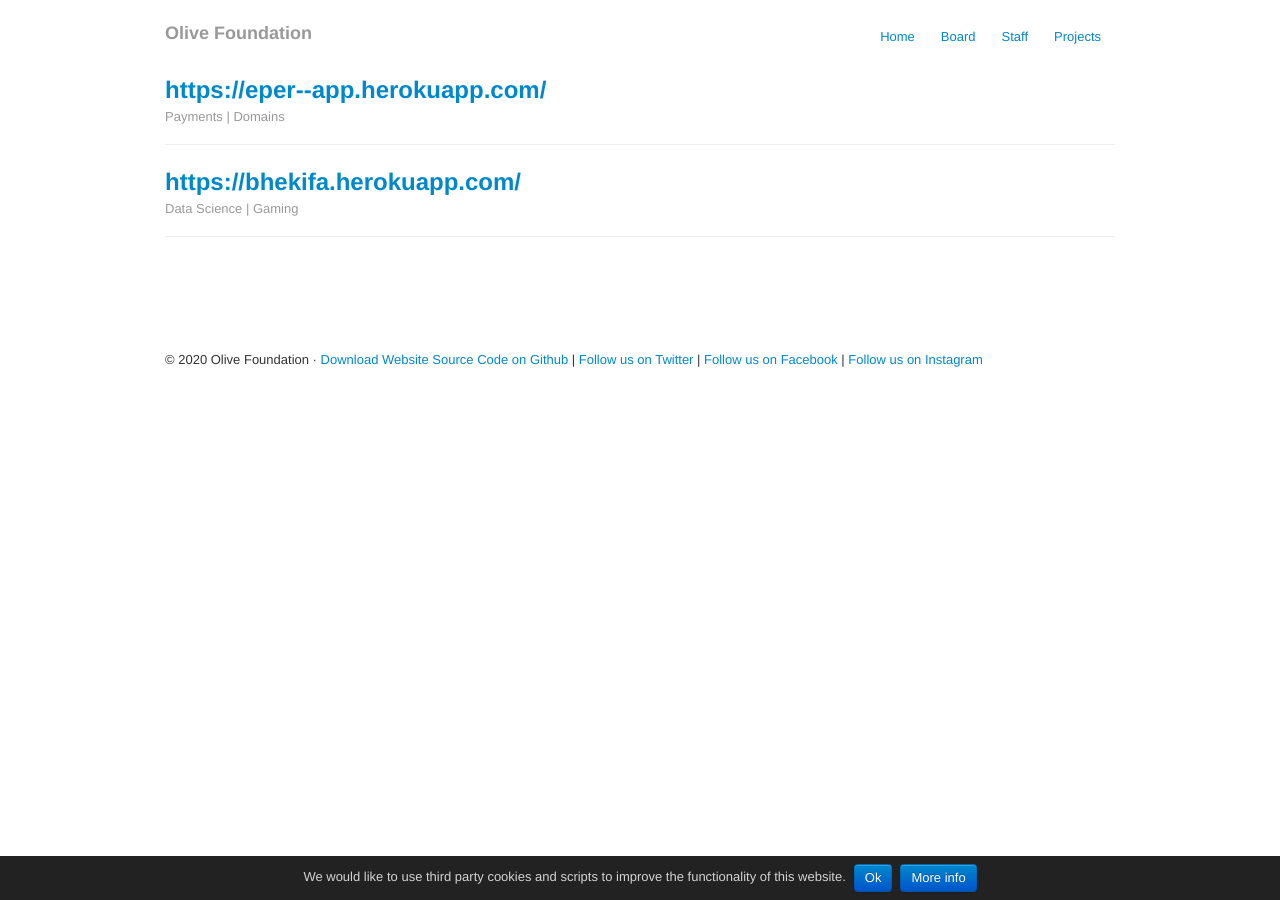
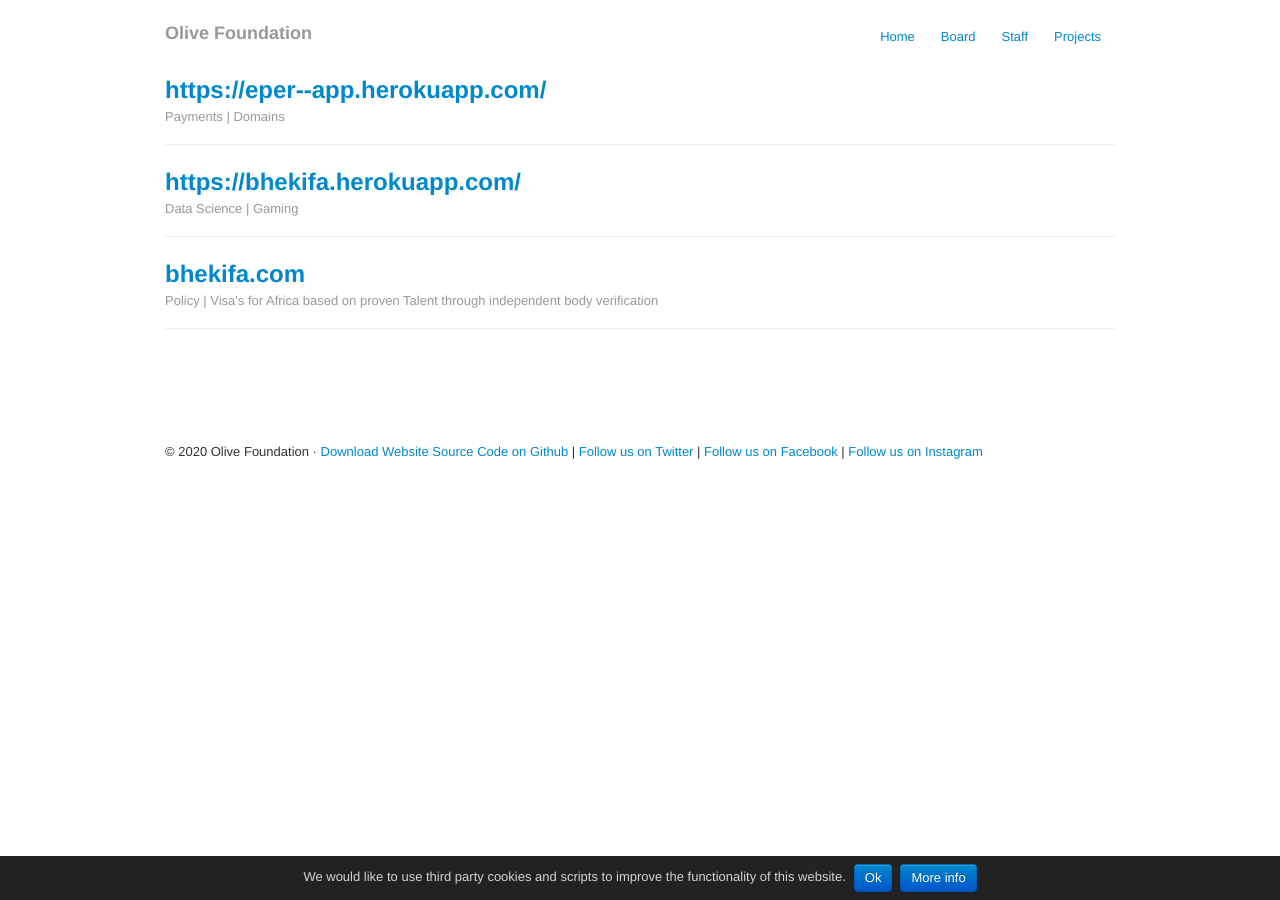
Before and after one commit to olivefoundation/olivefoundation-org, a Jekyll site: the page built from projects.html, in a window 1280 px wide. Built offline with Jekyll 4.4.1, drawn with Linux system fonts in a browser that asks for light colours.

Commit message:
add policy project

```diff
--- a/projects.html
+++ b/projects.html
@@ -24,4 +24,13 @@ title: Projects
     </div><!--/span-->
   </div>
 
+
+  <div class="row-fluid">
+    <div class="span12">
+      <h2><a target="_blank" href="bhekifa.com">bhekifa.com </a></h2>
+      <p class="muted">Policy | Visa's for Africa based on proven Talent through independent body verification</p>
+      <hr>
+    </div><!--/span-->
+  </div>
+
 </div>
```
